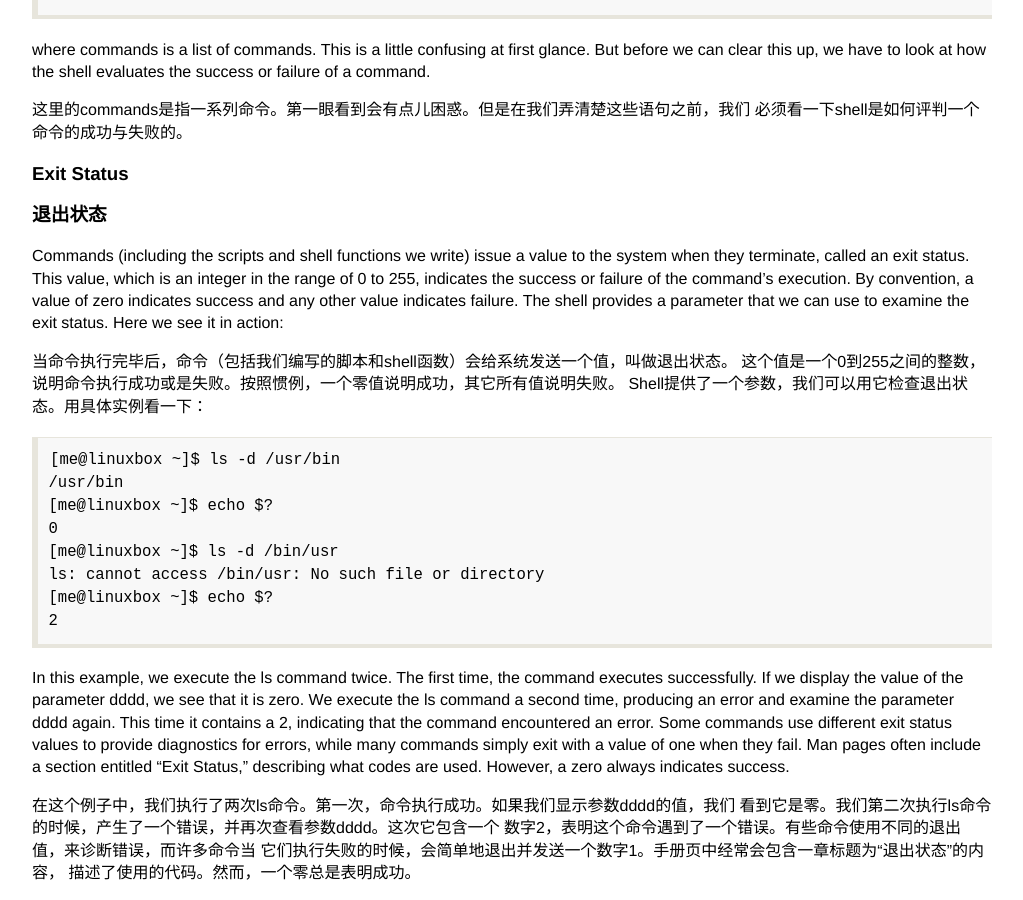
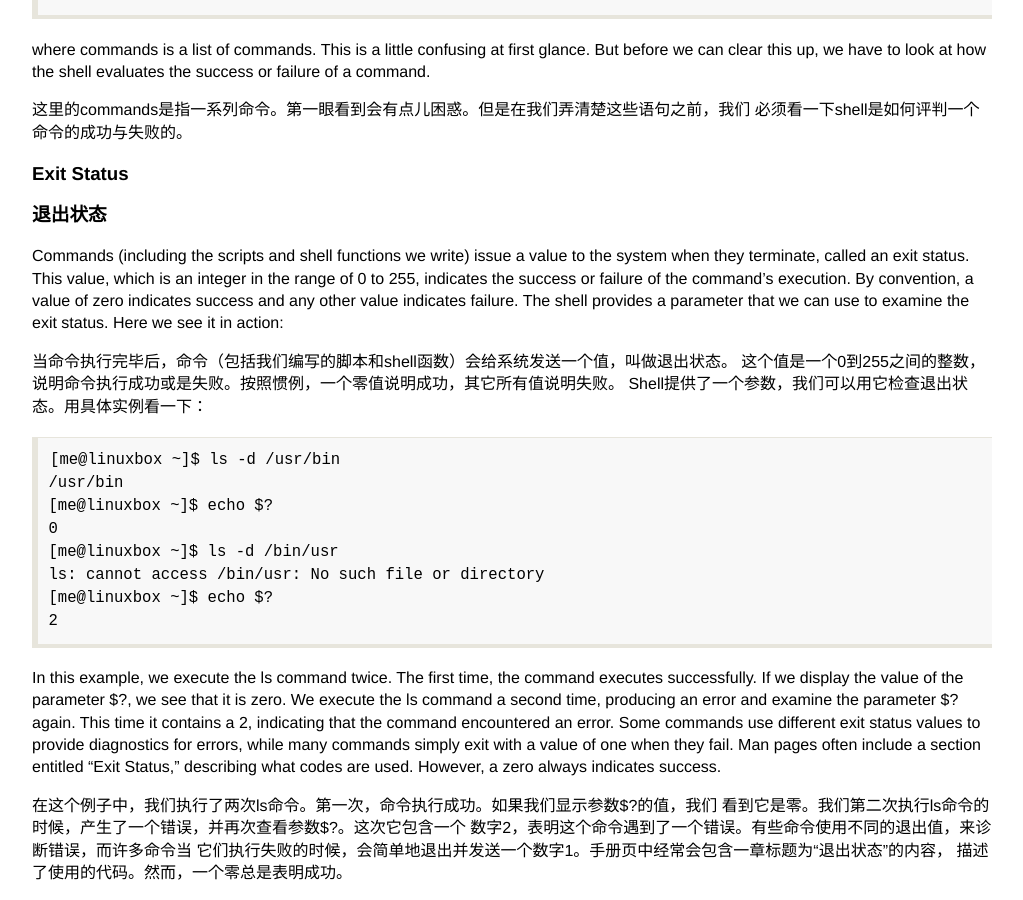
Before and after one commit to billie66/TLCL, a Jekyll site: the page built from book/if.md, in a window 1280 px wide and 900 px high, scrolled down 1613 px. Shown: the whole window, without its empty margins (128-1151 px from the left). Built offline with Jekyll 4.4.1, drawn with Linux system fonts in a browser that asks for light colours; Markdown is read by kramdown in place of the engine named in the settings.

Commit message:
chang dddd

```diff
--- a/book/if.md
+++ b/book/if.md
@@ -108,16 +108,16 @@ Shell提供了一个参数，我们可以用它检查退出状态。用具体实
     2
 
 In this example, we execute the ls command twice. The first time, the command
-executes successfully. If we display the value of the parameter dddd, we see that it is zero.
+executes successfully. If we display the value of the parameter $?, we see that it is zero.
 We execute the ls command a second time, producing an error and examine the
-parameter dddd again. This time it contains a 2, indicating that the command encountered
+parameter $? again. This time it contains a 2, indicating that the command encountered
 an error. Some commands use different exit status values to provide diagnostics for
 errors, while many commands simply exit with a value of one when they fail. Man pages
 often include a section entitled "Exit Status," describing what codes are used. However,
 a zero always indicates success.
 
-在这个例子中，我们执行了两次ls命令。第一次，命令执行成功。如果我们显示参数dddd的值，我们
-看到它是零。我们第二次执行ls命令的时候，产生了一个错误，并再次查看参数dddd。这次它包含一个
+在这个例子中，我们执行了两次ls命令。第一次，命令执行成功。如果我们显示参数$?的值，我们
+看到它是零。我们第二次执行ls命令的时候，产生了一个错误，并再次查看参数$?。这次它包含一个
 数字2，表明这个命令遇到了一个错误。有些命令使用不同的退出值，来诊断错误，而许多命令当
 它们执行失败的时候，会简单地退出并发送一个数字1。手册页中经常会包含一章标题为“退出状态”的内容，
 描述了使用的代码。然而，一个零总是表明成功。
```
